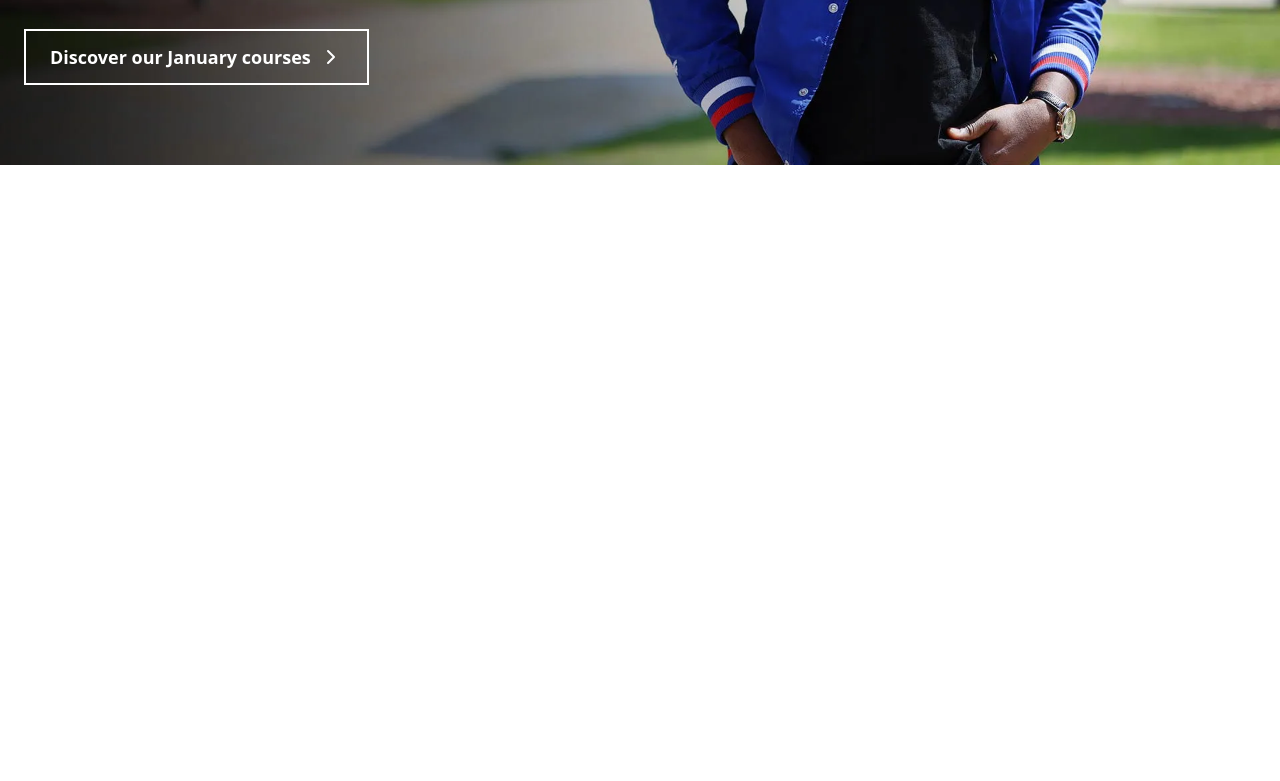
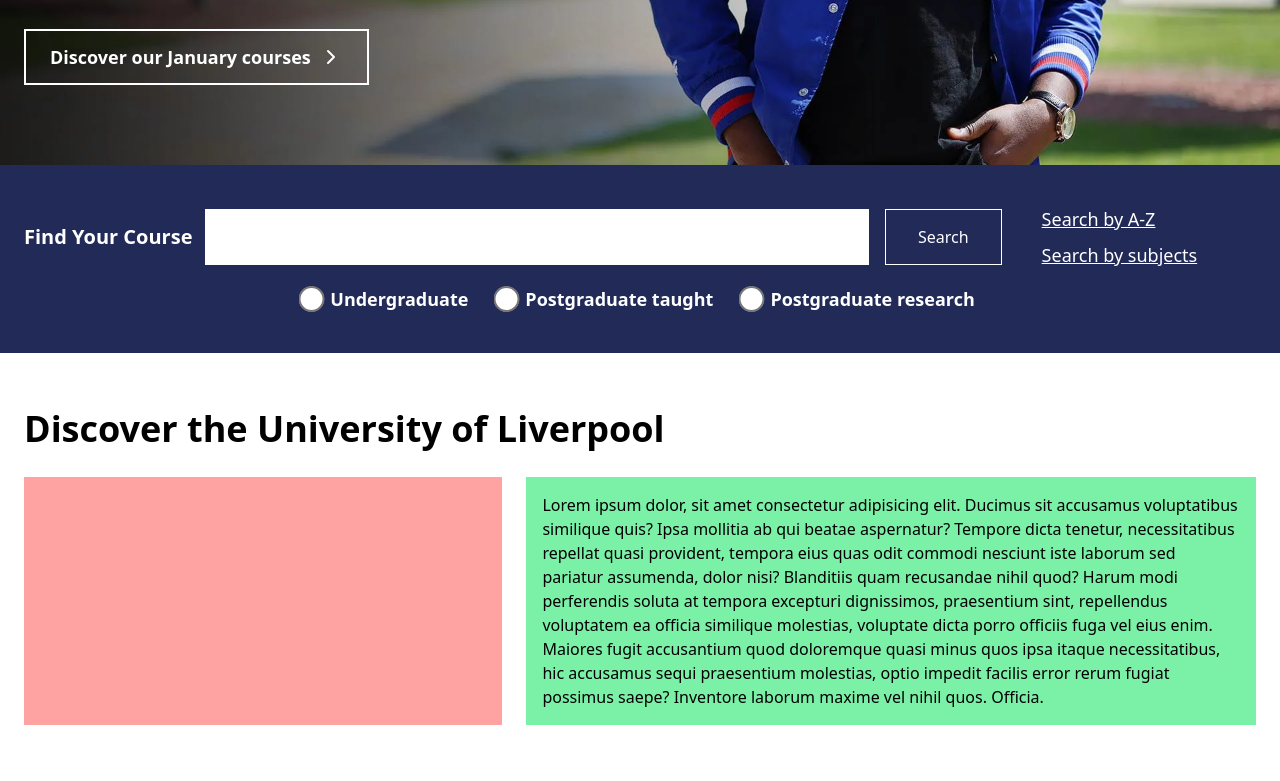
Before and after one commit to mulbahoplanojames/cloning-gate-website, a website built with Vite: page index.html in a window 1280 px wide. Shown: the part 517-1298 px from the top of the page. Before the commit the page ends 800 px from the top, so only its background shows below. Built offline with nearby package versions, Linux system fonts and the light colour scheme; files whose address does not match are found by name.

Commit message:
feat: Refactor Hero section to use <section> tag and add Search Courses form with radio options - Add the course search form below the Hero section - Add the discover section with a two-column layout

```diff
--- a/index.html
+++ b/index.html
@@ -238,7 +238,9 @@
     </header>
 
     <!-- Hero section -->
-    <div class="relative md:pt-[20rem] pt-[26rem] md:pb-[5rem] pb-[3rem] px-6">
+    <section
+      class="relative md:pt-[20rem] pt-[26rem] md:pb-[5rem] pb-[3rem] px-6"
+    >
       <picture class="w-full h-full absolute top-0 left-0">
         <source media="(min-width: 768px)" srcset="./public/hero.webp" />
         <source media="(min-width: 754px)" srcset="./public/hero.webp" />
@@ -285,6 +287,97 @@
           </svg>
         </a>
       </div>
-    </div>
+    </section>
+
+    <!-- Search Courses Section  -->
+    <form class="bg-[#222a58] text-white px-6 py-10">
+      <div class="container mx-auto">
+        <fieldset class="grid md:grid-cols-5 grid-cols-1 gap-x-10 items-center">
+          <div
+            class="label lg:col-span-4 md:col-span-5 w-full flex md:flex-row flex-col items-center md:gap-3 gap-y-5"
+          >
+            <label for="" class="font-bold text-xl md:w-52 inline-block w-full"
+              >Find Your Course</label
+            >
+            <div class="flex md:gap-4 gap-0 w-full">
+              <input
+                type="text"
+                class="flex-1 bg-white h-14 text-black px-4 outline-none"
+              />
+              <button class="border-1 border-white px-8 py-2">Search</button>
+            </div>
+          </div>
+
+          <div class="lg:flex flex-col gap-2 s hidden">
+            <a href="" class="text-lg underline">Search by A-Z</a>
+            <a href="" class="text-lg underline">Search by subjects</a>
+          </div>
+        </fieldset>
+
+        <fieldset
+          class="md:mx-auto flex md:items-center items-start md:justify-center justify-start mt-4 md:gap-8 gap-3 md:flex-row flex-col"
+        >
+          <label for="Undergraduate" class="text-lg font-semibold flex gap-3">
+            <input
+              type="radio"
+              name="level"
+              id="Undergraduate"
+              class="scale-200 accent-[#222a58]"
+            />
+            Undergraduate
+          </label>
+          <label
+            for="Postgraduate-taught"
+            class="text-lg font-semibold flex gap-3"
+          >
+            <input
+              type="radio"
+              name="level"
+              id="Postgraduate-taught"
+              class="scale-200 accent-[#222a58]"
+            />
+            Postgraduate taught</label
+          >
+          <label
+            for="Postgraduate-ressearch"
+            class="text-lg font-semibold flex gap-3"
+          >
+            <input
+              type="radio"
+              name="level"
+              id="Postgraduate-ressearch "
+              class="scale-200 accent-[#222a58]"
+            />
+            Postgraduate research
+          </label>
+        </fieldset>
+      </div>
+    </form>
+
+    <!-- Discover Section  -->
+    <section class="px-6 py-14">
+      <h1 class="font-bold text-4xl pb-7">
+        Discover the University of Liverpool
+      </h1>
+
+      <!-- card  -->
+      <div class="grid lg:grid-cols-5 md:grid-cols-1 gap-6">
+        <div class="bg-red-300 lg:col-span-2 p-20 lg:block hidden"></div>
+        <div class="bg-green-300 lg:col-span-3 p-4">
+          Lorem ipsum dolor, sit amet consectetur adipisicing elit. Ducimus sit
+          accusamus voluptatibus similique quis? Ipsa mollitia ab qui beatae
+          aspernatur? Tempore dicta tenetur, necessitatibus repellat quasi
+          provident, tempora eius quas odit commodi nesciunt iste laborum sed
+          pariatur assumenda, dolor nisi? Blanditiis quam recusandae nihil quod?
+          Harum modi perferendis soluta at tempora excepturi dignissimos,
+          praesentium sint, repellendus voluptatem ea officia similique
+          molestias, voluptate dicta porro officiis fuga vel eius enim. Maiores
+          fugit accusantium quod doloremque quasi minus quos ipsa itaque
+          necessitatibus, hic accusamus sequi praesentium molestias, optio
+          impedit facilis error rerum fugiat possimus saepe? Inventore laborum
+          maxime vel nihil quos. Officia.
+        </div>
+      </div>
+    </section>
   </body>
 </html>
```
